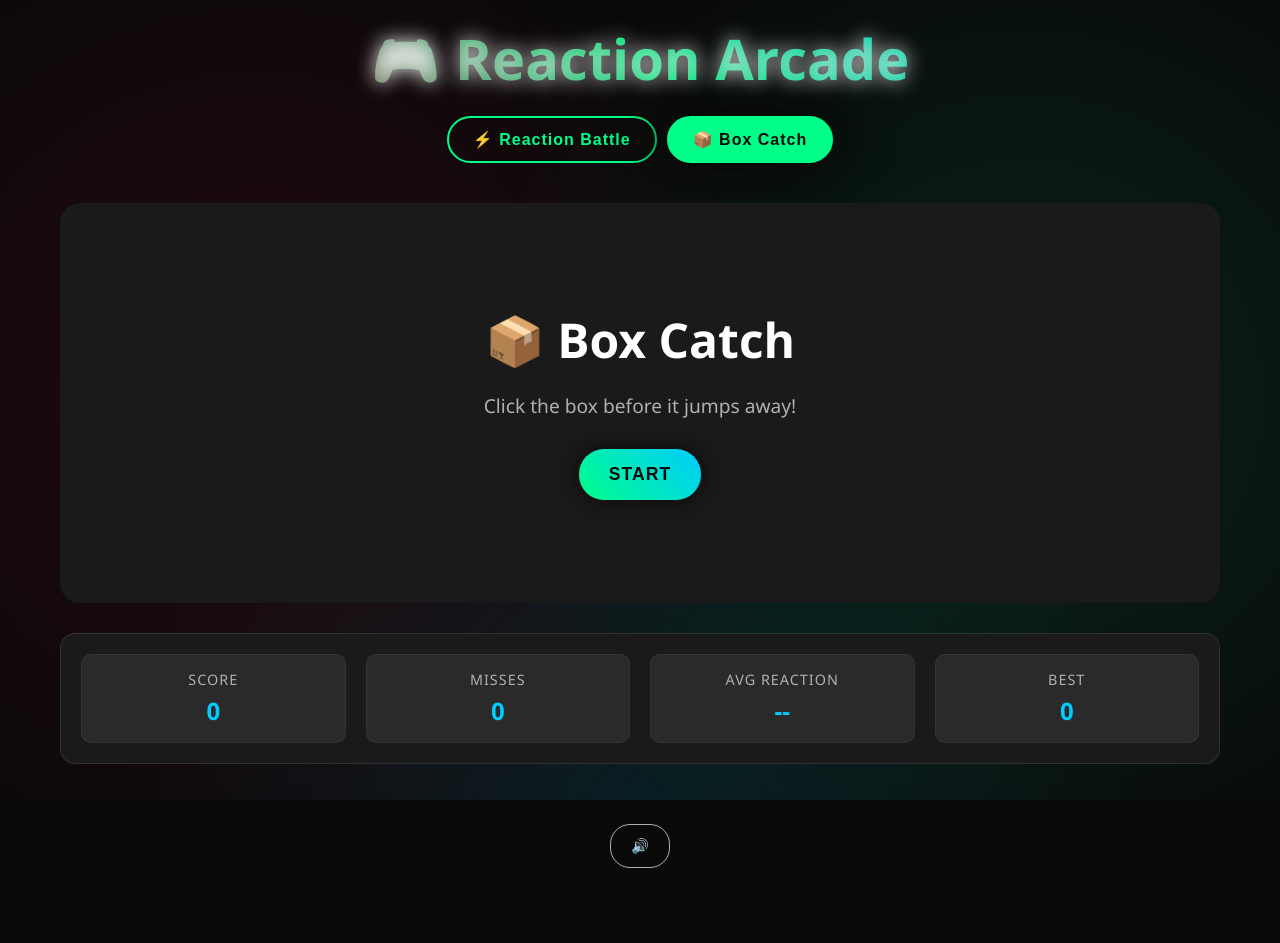
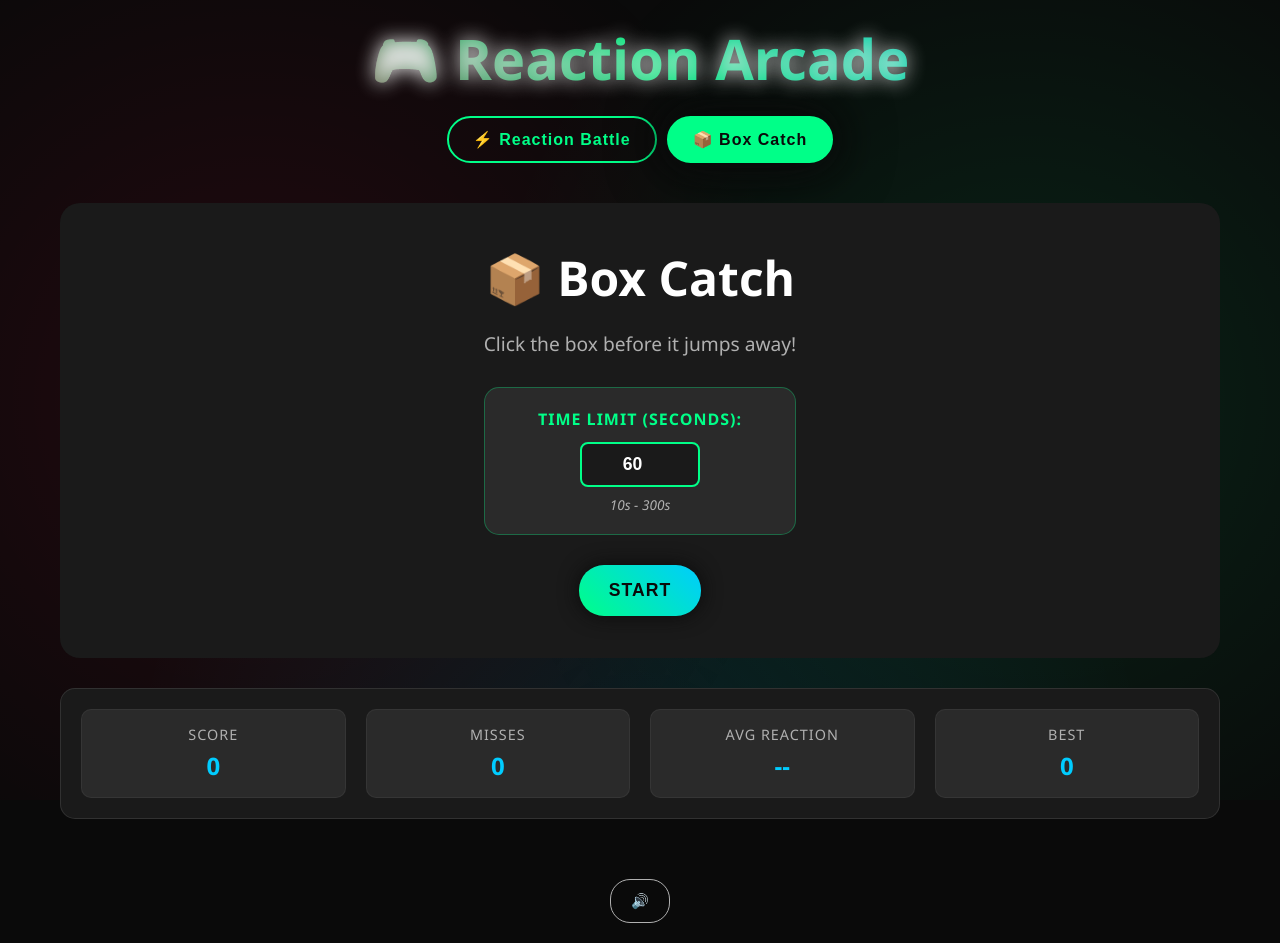
Before and after one commit to AmanByte1/reaction-game, a React (Vite) app: page / in a window 1280 px wide. Both pictures are taken after a click on the button "📦 Box Catch". Before the commit the page ends 888 px from the top, so only its background shows below. Built offline with nearby package versions, Linux system fonts and the light colour scheme.

Commit message:
Feature: Add timer functionality and top 10 scores tracking to Box Catch game

```diff
--- a/src/BoxCatchGame.jsx
+++ b/src/BoxCatchGame.jsx
@@ -7,9 +7,16 @@ import {
   loadBoxCatchBest,
   randomBoxPosition,
   saveBoxCatchBest,
+  loadBoxCatchTopScores,
+  addToTopScores,
+  formatTime,
+  isNewTopScore,
 } from './boxCatchUtils';
 
 const BOX_SIZE = 18; // percentage of the play area
+const MIN_TIMER = 10; // seconds
+const MAX_TIMER = 300; // seconds
+const DEFAULT_TIMER = 60; // seconds
 
 export default function BoxCatchGame() {
   const [gameState, setGameState] = useState('idle');
@@ -19,6 +26,10 @@ export default function BoxCatchGame() {
   const [reactionTimes, setReactionTimes] = useState([]);
   const [boxPos, setBoxPos] = useState({ top: 40, left: 40 });
   const [best, setBest] = useState(() => loadBoxCatchBest());
+  const [topScores, setTopScores] = useState(() => loadBoxCatchTopScores());
+  const [timerDuration, setTimerDuration] = useState(DEFAULT_TIMER);
+  const [timeRemaining, setTimeRemaining] = useState(DEFAULT_TIMER);
+  const [showTopScores, setShowTopScores] = useState(false);
 
   const boxTimerRef = useRef(null);
   const boxAppearRef = useRef(0);
@@ -26,11 +37,27 @@ export default function BoxCatchGame() {
   const scoreRef = useRef(0);
   const missesRef = useRef(0);
   const spawnBoxRef = useRef(() => {});
+  const gameTimerRef = useRef(null);
+  const timerIntervalRef = useRef(null);
 
   const clearBoxTimer = useCallback(() => {
     if (boxTimerRef.current) {
       clearTimeout(boxTimerRef.current);
       boxTimerRef.current = null;
+    }
+  }, []);
+
+  const clearGameTimer = useCallback(() => {
+    if (gameTimerRef.current) {
+      clearTimeout(gameTimerRef.current);
+      gameTimerRef.current = null;
+    }
+  }, []);
+
+  const clearTimerInterval = useCallback(() => {
+    if (timerIntervalRef.current) {
+      clearInterval(timerIntervalRef.current);
+      timerIntervalRef.current = null;
     }
   }, []);
 
@@ -57,25 +84,48 @@ export default function BoxCatchGame() {
     setScore(0);
     setMisses(0);
     setReactionTimes([]);
+    setTimeRemaining(timerDuration);
     runningRef.current = true;
     setGameState('running');
     playSound('start', soundEnabled);
     spawnBox();
-  }, [soundEnabled, spawnBox]);
+
+    // Start countdown timer
+    let remaining = timerDuration;
+    setTimeRemaining(remaining);
+    timerIntervalRef.current = setInterval(() => {
+      remaining -= 1;
+      setTimeRemaining(remaining);
+
+      if (remaining <= 0) {
+        clearTimerInterval();
+        runningRef.current = false;
+        clearBoxTimer();
+        setGameState('over');
+        playSound('fail', soundEnabled);
+      }
+    }, 1000);
+  }, [timerDuration, soundEnabled, spawnBox, clearBoxTimer, clearTimerInterval]);
 
   const stopGame = useCallback(() => {
     runningRef.current = false;
     clearBoxTimer();
+    clearTimerInterval();
+    clearGameTimer();
     setGameState('over');
+
+    const finalScore = scoreRef.current;
+    const updatedTopScores = addToTopScores(finalScore);
+    setTopScores(updatedTopScores);
+
     setBest((prevBest) => {
-      const finalScore = scoreRef.current;
       if (finalScore > prevBest) {
         saveBoxCatchBest(finalScore);
         return finalScore;
       }
       return prevBest;
     });
-  }, [clearBoxTimer]);
+  }, [clearBoxTimer, clearTimerInterval, clearGameTimer]);
 
   const handleBoxHit = useCallback(
     (e) => {
@@ -96,12 +146,15 @@ export default function BoxCatchGame() {
     return () => {
       runningRef.current = false;
       clearBoxTimer();
+      clearTimerInterval();
+      clearGameTimer();
     };
-  }, [clearBoxTimer]);
+  }, [clearBoxTimer, clearTimerInterval, clearGameTimer]);
 
   const avgReaction = getAverage(reactionTimes);
   const difficulty = getDifficulty(score, misses);
   const difficultyColor = getDifficultyColor(difficulty.label);
+  const isNewTop = score > 0 && isNewTopScore(score);
 
   return (
     <div className="boxcatch">
@@ -124,9 +177,57 @@ export default function BoxCatchGame() {
             <div className="screen active">
               <h2>📦 Box Catch</h2>
               <p>Click the box before it jumps away!</p>
+
+              <div className="timer-setup">
+                <label htmlFor="timer-input">Time Limit (seconds):</label>
+                <div className="timer-input-group">
+                  <input
+                    id="timer-input"
+                    type="number"
+                    min={MIN_TIMER}
+                    max={MAX_TIMER}
+                    value={timerDuration}
+                    onChange={(e) => {
+                      const val = Math.max(MIN_TIMER, Math.min(MAX_TIMER, Number(e.target.value)));
+                      setTimerDuration(val);
+                      setTimeRemaining(val);
+                    }}
+                    className="timer-input"
+                  />
+                  <span className="timer-hint">{MIN_TIMER}s - {MAX_TIMER}s</span>
+                </div>
+              </div>
+
               <button type="button" className="retry-btn" onClick={startGame}>
                 Start
               </button>
+
+              {topScores.length > 0 && (
+                <button
+                  type="button"
+                  className="view-scores-btn"
+                  onClick={() => setShowTopScores(!showTopScores)}
+                >
+                  {showTopScores ? 'Hide' : 'View'} Top 10 Scores
+                </button>
+              )}
+
+              {showTopScores && (
+                <div className="top-scores-panel">
+                  <h3>🏆 Top 10 Scores</h3>
+                  <ol className="top-scores-list">
+                    {topScores.map((entry, idx) => (
+                      <li key={idx} className="top-score-item">
+                        <span className="rank">#{idx + 1}</span>
+                        <span className="score">{entry.score}</span>
+                        <span className="date">
+                          {new Date(entry.timestamp).toLocaleDateString()}
+                        </span>
+                      </li>
+                    ))}
+                  </ol>
+                </div>
+              )}
             </div>
           )}
 
@@ -137,6 +238,7 @@ export default function BoxCatchGame() {
               <div className="result-message">
                 {misses} misses · {avgReaction || '--'}ms avg ·{' '}
                 <span style={{ color: difficultyColor }}>{difficulty.label}</span>
+                {isNewTop && <span className="new-top-badge">🎉 NEW TOP SCORE!</span>}
               </div>
               <button type="button" className="retry-btn" onClick={startGame}>
                 Play Again
@@ -148,6 +250,7 @@ export default function BoxCatchGame() {
 
       {gameState === 'running' && (
         <div className="boxcatch-controls">
+          <span className="timer-display">⏱️ {formatTime(timeRemaining)}</span>
           <span
             className="difficulty-badge"
             style={{ color: difficultyColor, borderColor: difficultyColor }}
```
